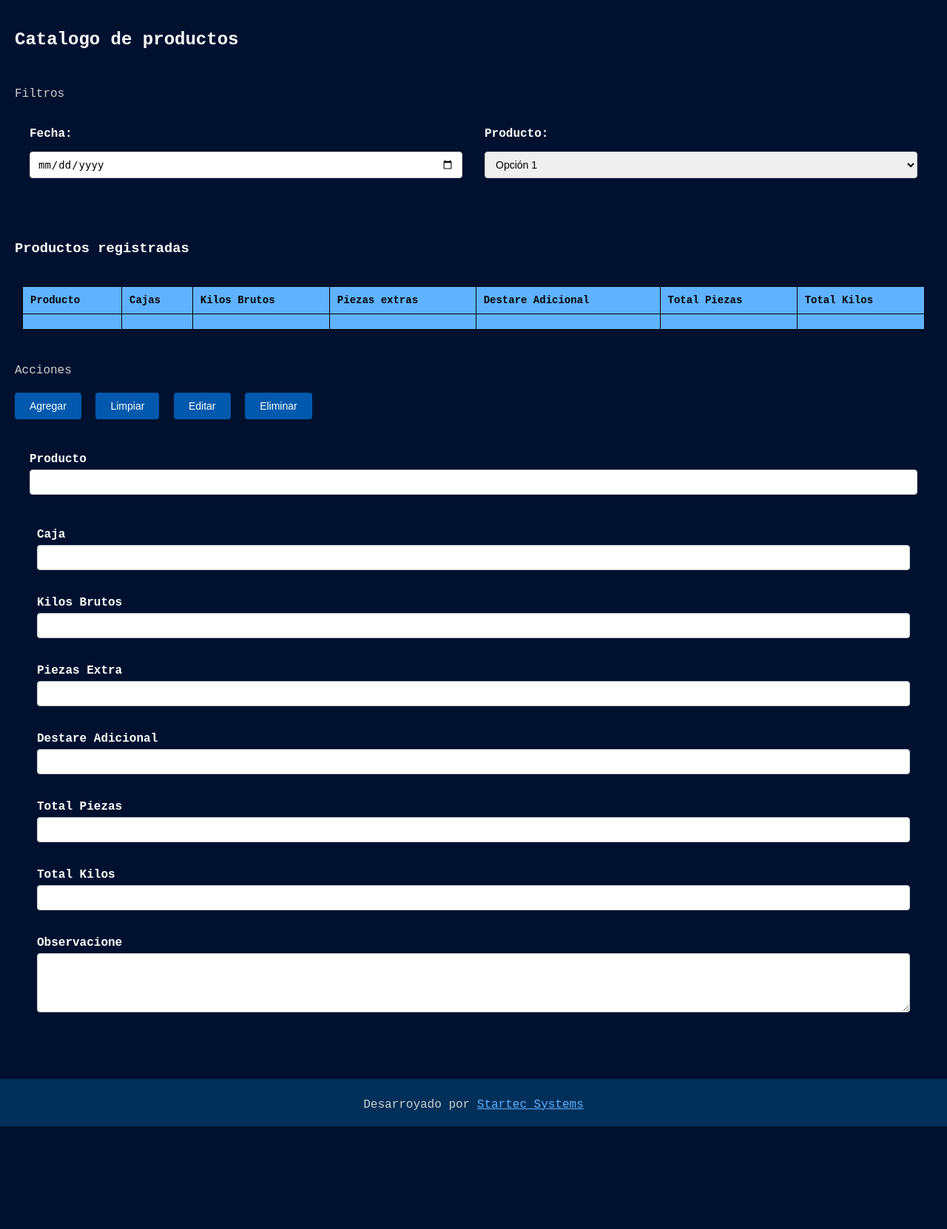
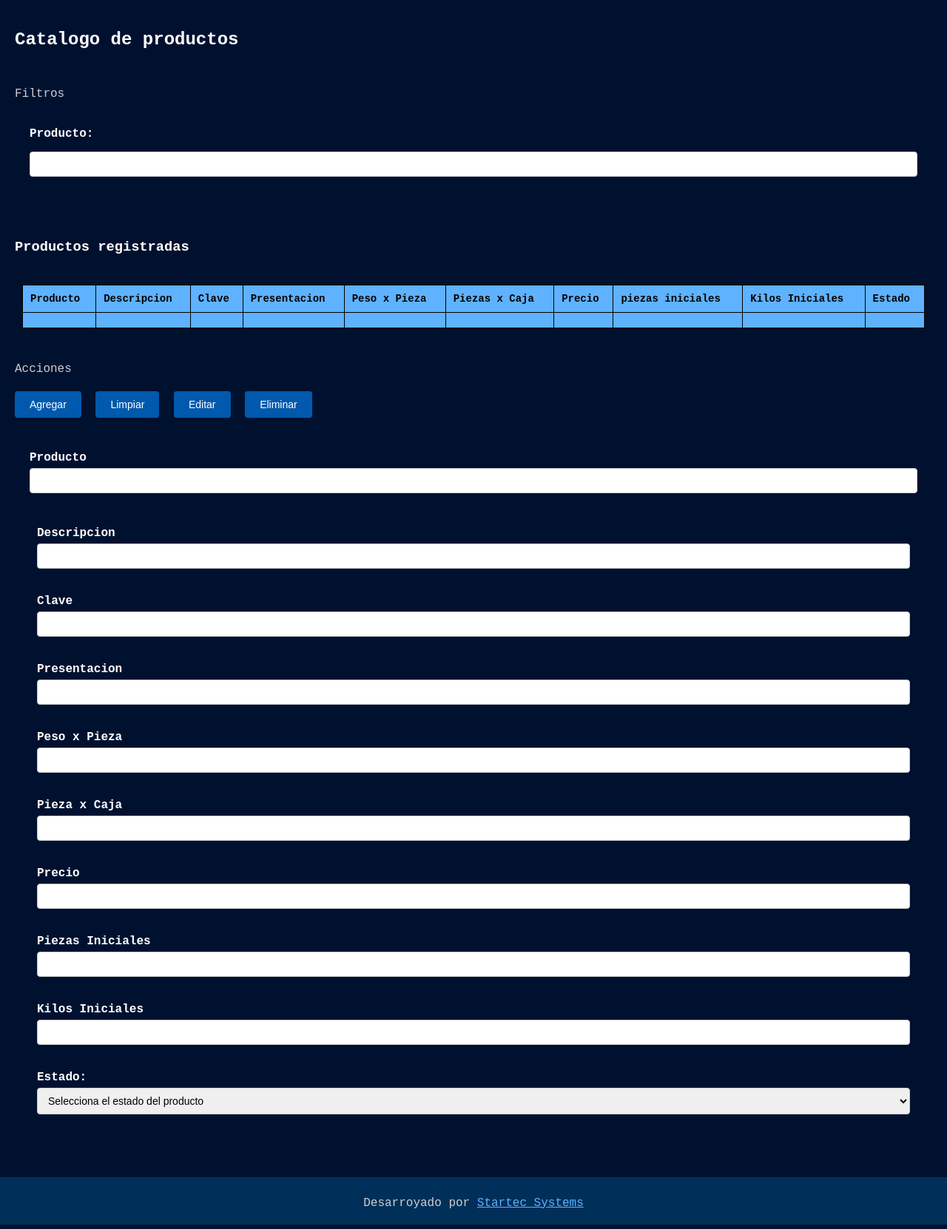
Before and after one commit to Isaac-Monted/PilaricaCarnes, a PHP site: page /carnes/productos in a window 1280 px wide. Shown: the part 84-1746 px from the top of the page at 74% size. Before the commit the page ends 1607 px from the top, so only its background shows below. Run offline with PHP 8.4, Linux system fonts and the light colour scheme; lists and menus that the app fills with data are empty.

Commit message:
Actualizar formularios para utilizar campos numéricos y mejorar la gestión de productos en la API. se finaliza Agregar Producto con api funcionando

```diff
--- a/api/Productos.php
+++ b/api/Productos.php
@@ -29,7 +29,7 @@ function AgregarProducto($conn, $producto, $descripcion, $clave, $presentacion,
         clave,
         presentacion,
         peso_x_pieza,
-        pieza_x_caja,
+        piezas_x_caja,
         precio,
         piezas_iniciales,
         kilos_iniciales,
@@ -43,7 +43,7 @@ function AgregarProducto($conn, $producto, $descripcion, $clave, $presentacion,
     }
 
     // Vinculamos los parametros
-    $stmt->bind_param("ssssdididss", $producto, $descripcion, $clave, $presentacion, $pesoXpz, $piezaXcj, $precio, $pzIniciales, $kgIniciales, $estado);
+    $stmt->bind_param("ssssdidids", $producto, $descripcion, $clave, $presentacion, $pesoXpz, $piezaXcj, $precio, $pzIniciales, $kgIniciales, $estado);
 
     // Ejecutamos la consulta
     if ($stmt->execute()) {
--- a/css/elementals.css
+++ b/css/elementals.css
@@ -84,6 +84,8 @@ label {
 input[type="text"],
 input[type="date"],
 input[type="password"],
+input[type="number"],
+input[type="search"],
 select,
 textarea {
     width: 100%;
--- a/views/productos/functions.js
+++ b/views/productos/functions.js
@@ -0,0 +1,97 @@
+// ========================== DOM ==========================
+window.addEventListener("DOMContentLoaded", function(){
+    console.log("productos");
+});
+
+// ========================== EVENTOS ==========================
+export async function AgregarProductos(){
+    // mapa con los campos del formulario
+    const productosElements = {
+        id: document.getElementById("id_productos"),
+        producto: document.getElementById("producto_productos"),
+        descripcion: document.getElementById("descripcion_productos"),
+        clave: document.getElementById("clave_productos"),
+        presentacion: document.getElementById("presentacion_productos"),
+        pesoXpz: document.getElementById("pesoXpz_productos"),
+        piezaXcja: document.getElementById("piezaXcja_productos"),
+        precio: document.getElementById("precio_productos"),
+        piezasInit: document.getElementById("piezasInit_productos"),
+        kilosInit: document.getElementById("kilosInit_productos"),
+        estado: document.getElementById("estado_productos")
+    };
+
+    if(!productosElements.producto.value){
+        alert("No hay producto");
+    }else{
+        console.log("Agregar");
+         // promesa para enviar los datos al servidor y esperar la coonfirmacion
+        const responseData = await fetch(`/../carnes/api/Productos.php?action=AgregarProducto`, {
+            method: 'POST',
+            headers: {
+                'Content-Type': 'application/x-www-form-urlencoded'
+            },
+            body: new URLSearchParams({
+                producto: productosElements.producto.value,
+                descripcion: productosElements.descripcion.value,
+                clave: productosElements.clave.value,
+                presentacion: productosElements.presentacion.value,
+                pesoXpieza: productosElements.pesoXpz.value,
+                piezaXcaja: productosElements.piezaXcja.value,
+                precio: productosElements.precio.value,
+                piezasIniciales: productosElements.piezasInit.value,
+                kilosIniciales: productosElements.kilosInit.value,
+                estado: productosElements.estado.value
+            })
+        });
+        // Verificar si la respuesta fue exitosa
+        const respuesta = await responseData.json(); // Aseguramos que el PHP devuelve un JSON
+
+        // mostrar el mensaje acorde a la respuesta del servidor
+        if (respuesta.success){
+            console.log('Respuesta:', resultCorreo.message);
+            alert("Se ha agregado correctamentre");
+            LimpiarProductos();
+        }else{
+            console.error('Error:', resultCorreo.message);
+            alert("Opps! No se agrego el producto")
+        }
+    }
+}
+
+export function LimpiarProductos(){
+    console.log("Limpiar");
+    // mapa con los campos del formulario
+    const productosElements = {
+        id: document.getElementById("id_productos"),
+        producto: document.getElementById("producto_productos"),
+        descripcion: document.getElementById("descripcion_productos"),
+        clave: document.getElementById("clave_productos"),
+        presentacion: document.getElementById("presentacion_productos"),
+        pesoXpz: document.getElementById("pesoXpz_productos"),
+        piezaXcja: document.getElementById("piezaXcja_productos"),
+        precio: document.getElementById("precio_productos"),
+        piezasInit: document.getElementById("piezasInit_productos"),
+        kilosInit: document.getElementById("kilosInit_productos"),
+        estado: document.getElementById("estado_productos")
+    };
+
+    // limpiar cada una de las casillas
+    Object.keys(productosElements).forEach(key => {
+        const casilla = productosElements[key];
+        casilla.value = "";
+    });
+}
+
+export function EditarProductos(){
+    console.log("Ediatr");
+}
+
+export function EliminarProductos(){
+    console.log("Eliminar");
+}
+
+export function FitroBuscarProducto(texto){
+
+}
+
+// ========================== FUNCIONES ==========================
--- a/views/productos/index.php
+++ b/views/productos/index.php
@@ -12,14 +12,8 @@
             <p>Filtros</p>
             <div>
                 <div>
-                    <label for="fechaF_productos">Fecha:</label>
-                    <input type="date" id="fechaF_productos" name="fechaF_productos">
-                </div>
-                <div>
                     <label for="productoF_productos">Producto:</label>
-                    <select id="productoF_productos" name="productoF_productos">
-                        <option value="opcion1">Opción 1</option>
-                    </select>
+                    <input type="search" id="productoF_productos" name="productoF_productos">
                 </div>
             </div>
         </div>
@@ -31,20 +25,24 @@
                         <tr>
                             <th style="display: none">id</th>
                             <th>Producto</th>
-                            <th style="display: none">id_producto</th>
-                            <th>Cajas</th>
-                            <th>Kilos Brutos</th>
-                            <th>Piezas extras</th>
-                            <th>Destare Adicional</th>
-                            <th>Total Piezas</th>
-                            <th>Total Kilos</th>
+                            <th>Descripcion</th>
+                            <th>Clave</th>
+                            <th>Presentacion</th>
+                            <th>Peso x Pieza</th>
+                            <th>Piezas x Caja</th>
+                            <th>Precio</th>
+                            <th>piezas iniciales</th>
+                            <th>Kilos Iniciales</th>
+                            <th>Estado</th>
                         </tr>
                     </thead>
                     <tbody>
                         <tr>
                             <td style="display: none"> </td>
                             <td> </td>
-                            <td style="display: none"> </td>
+                            <td> </td>
+                            <td> </td>
+                            <td> </td>
                             <td> </td>
                             <td> </td>
                             <td> </td>
@@ -66,40 +64,51 @@
         </div>
         <div>
             <div>
-                <input type="hidden" id="id_productos" name="id_productos">
+                <input type="hidden" id="id_productos" name="id">
                 <div>
-                    <label for="nombre_productos">Producto</label>
-                    <input type="text" id="nombre_productos" name="nombre_productos">
-                    <input type="hidden" id="id_producto" name="id_producto">
+                    <label for="producto_productos">Producto</label>
+                    <input type="text" id="producto_productos" name="producto_productos">
                 </div>
                 <div>
                     <div>
-                        <label for="cajas_productos">Caja</label>
-                        <input type="text" id="cajas_productos" name="cajas_productos">
+                        <label for="descripcion_productos">Descripcion</label>
+                        <input type="text" id="descripcion_productos" name="descripcion_productos">
                     </div>
                     <div>
-                        <label for="kilosB_productos">Kilos Brutos</label>
-                        <input type="text" id="kilosB_productos" name="kilosB_productos">
+                        <label for="clave_productos">Clave</label>
+                        <input type="text" id="clave_productos" name="clave_productos">
                     </div>
                     <div>
-                        <label for="piezasE_productos">Piezas Extra</label>
-                        <input type="text" id="piezasE_productos" name="piezasE_productos">
+                        <label for="presentacion_productos">Presentacion</label>
+                        <input type="text" id="presentacion_productos" name="presentacion_productos">
                     </div>
                     <div>
-                        <label for="destareA_productos">Destare Adicional</label>
-                        <input type="text" id="destareA_productos" name="destareA_productos">
+                        <label for="pesoXpz_productos">Peso x Pieza</label>
+                        <input type="number" id="pesoXpz_productos" name="pesoXpz_productos">
                     </div>
                     <div>
-                        <label for="totalP_productos">Total Piezas</label>
-                        <input type="text" id="totalP_productos" name="totalP_productos">
+                        <label for="piezaXcja_productos">Pieza x Caja</label>
+                        <input type="number" id="piezaXcja_productos" name="piezaXcja_productos">
                     </div>
                     <div>
-                        <label for="totalK_productos">Total Kilos</label>
-                        <input type="text" id="totalK_productos" name="totalK_productos">
+                        <label for="precio_productos">Precio</label>
+                        <input type="number" id="precio_productos" name="precio_productos">
                     </div>
                     <div>
-                        <label for="Observaciones_productos">Observacione</label>
-                        <textArea type="text" id="Observaciones_productos" name="Observaciones_productos"></textarea>
+                        <label for="piezasInit_productos">Piezas Iniciales</label>
+                        <input type="number" id="piezasInit_productos" name="piezasInit_productos">
+                    </div>
+                    <div>
+                        <label for="kilosInit_productos">Kilos Iniciales</label>
+                        <input type="number" id="kilosInit_productos" name="kilosInit_productos">
+                    </div>
+                    <div>
+                        <label for="estado_productos">Estado:</label>
+                        <select id="estado_productos" name="estado_productos">
+                            <option value="" selected disabled>Selecciona el estado del producto</option>
+                            <option value="Activo">Activo</option>
+                            <option value="Inactivo">Inactivo</option>
+                        </select>
                     </div>
                 </div>
             </div>
@@ -109,3 +118,27 @@
         </div>
     </div>
 </body>
+
+<script type="module">
+    import * as funciones from './views/productos/functions.js';
+    document.getElementById("agregar_productos").addEventListener("click", function (){
+        funciones.AgregarProductos();
+    });
+
+    document.getElementById("limpiar_productos").addEventListener("click", function (){
+        funciones.LimpiarProductos();
+    });
+
+    document.getElementById("editar_productos").addEventListener("click", function (){
+        funciones.EditarProductos();
+    });
+
+    document.getElementById("eliminar_productos").addEventListener("click", function (){
+        funciones.EliminarProductos();
+    });
+
+    document.getElementById("productoF_productos").addEventListener("input", function(){
+        const busqueda = document.getElementById("productoF_productos");
+        funciones.FitroBuscarProducto(busqueda.value);
+    });
+</script>
```
Also changed, not shown: views/cambios/index.php (+12 -12 lines), views/entradas/index.php (+6 -6 lines), views/salidas/index.php (+6 -6 lines).
